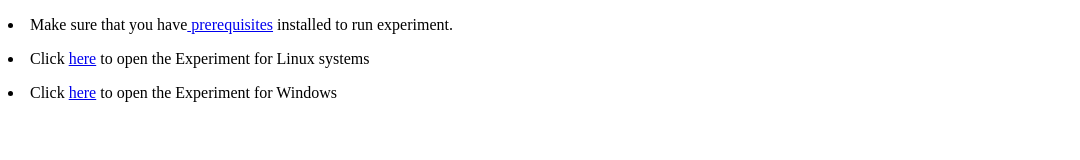
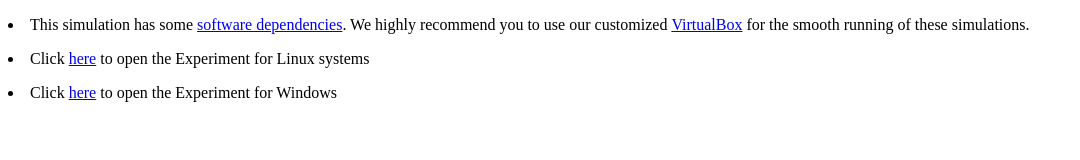
Before and after one commit to virtual-labs/exp-linear-perceptron-learning-iiith, a plain HTML site: page experiment/simulation/index.html in a window 1280 px wide. Shown: the whole page, without its empty margins (0-1080 px from the left). Drawn offline with Linux system fonts and the light colour scheme.

Commit message:
Update index.html

```diff
--- a/experiment/simulation/index.html
+++ b/experiment/simulation/index.html
@@ -7,7 +7,7 @@
 </head>
 <body>
 		<!-- Your code goes here-->
-	<p><li>Make sure that you have<a href="../../../Introduction.html" target="_PARENT"> prerequisites</a> installed to run experiment. </li></p>
+	<p><li>This simulation has some <a href="../../../Introduction.html" target="PARENT">software dependencies</a>. We highly recommend you to use our customized <a href="https://vlead.vlabs.ac.in/development/#virtual-box">VirtualBox</a> for the smooth running of these simulations.</li></p>
 	<p><li>Click <a href="Exp3.tar.gz">here</a> to open the Experiment for Linux systems</li></p>
 	<p><li>Click <a href="Exp3.zip">here</a> to open the Experiment for Windows</li></p>
 
```
